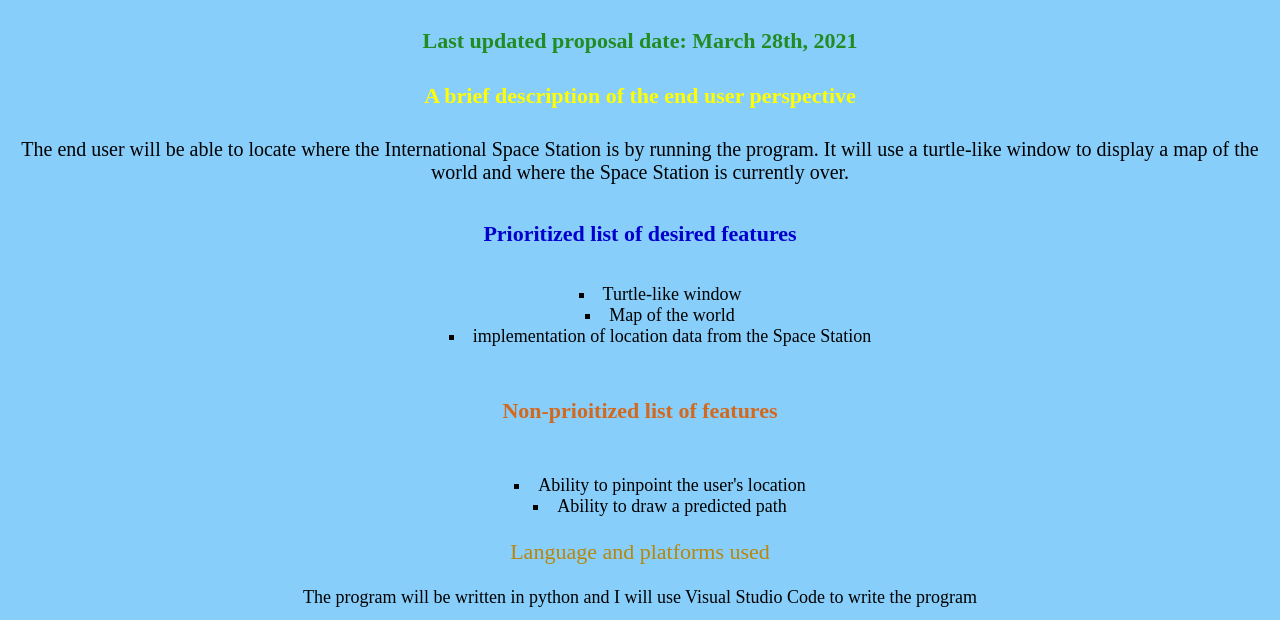
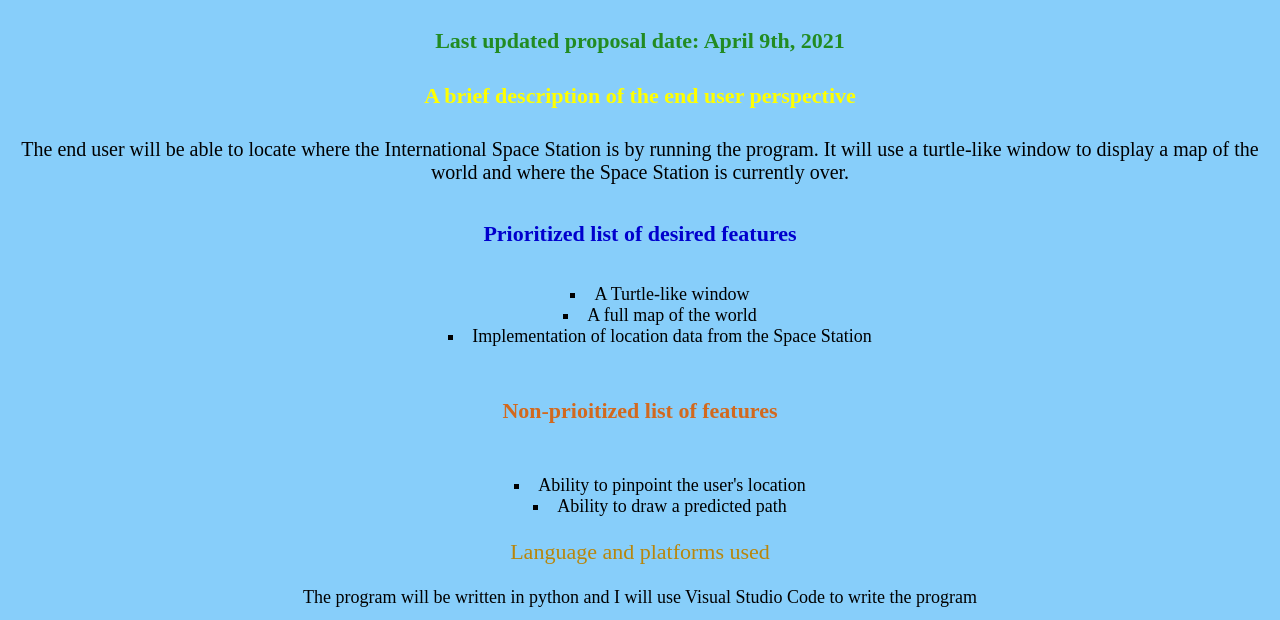
Before and after one commit to William-Cyze/final-project-proposal, a plain HTML site: page index.html in a window 1280 px wide. Shown: the part 180-800 px from the top of the page. Drawn offline with Linux system fonts and the light colour scheme.

Commit message:
Update index.html

```diff
--- a/index.html
+++ b/index.html
@@ -13,16 +13,16 @@
 <h1>OutOfThisWorld- an ISS Tracker </h1>
 <h2>Team delivering the application: William Cyze</h2>
 <p class="p1"><a href="williamdcyze@lewisu.edu">williamdcyze@lewisu.edu</a></p>
-<h3>Last updated proposal date: March 28th, 2021</h3>
+<h3>Last updated proposal date: April 9th, 2021</h3>
 <h4>A brief description of the end user perspective</h4>
 <p class= "p2">The end user will be able to locate where the International Space Station is by
     running the program. It will use a turtle-like window to display a map of the world and where the
     Space Station is currently over.</p>
 <h5>Prioritized list of desired features</h5>
 <ul>
-    <li>Turtle-like window</li>
-    <li>Map of the world</li>
-    <li>implementation of location data from the Space Station</li>
+    <li>A Turtle-like window</li>
+    <li>A full map of the world</li>
+    <li>Implementation of location data from the Space Station</li>
 </ul>
 <h6>Non-prioitized list of features</h6>
 <ul class="ul2">
```
